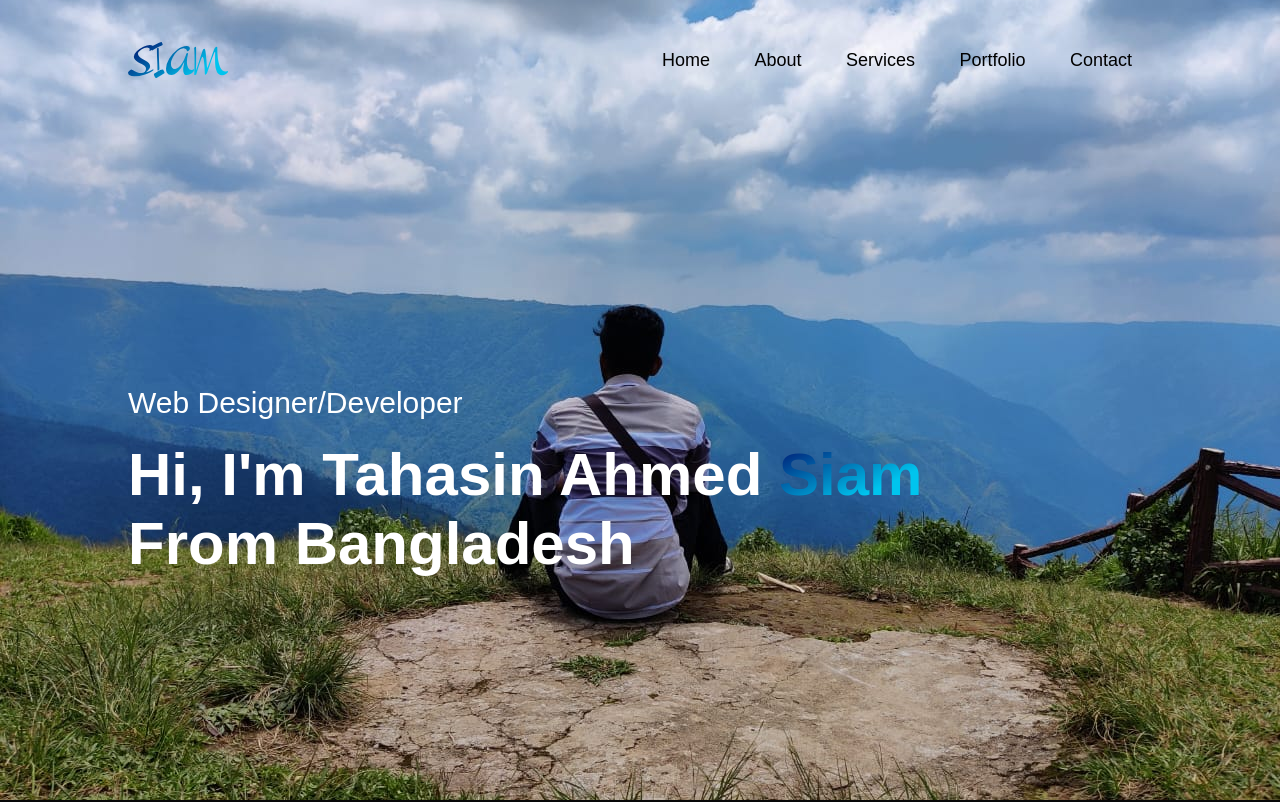
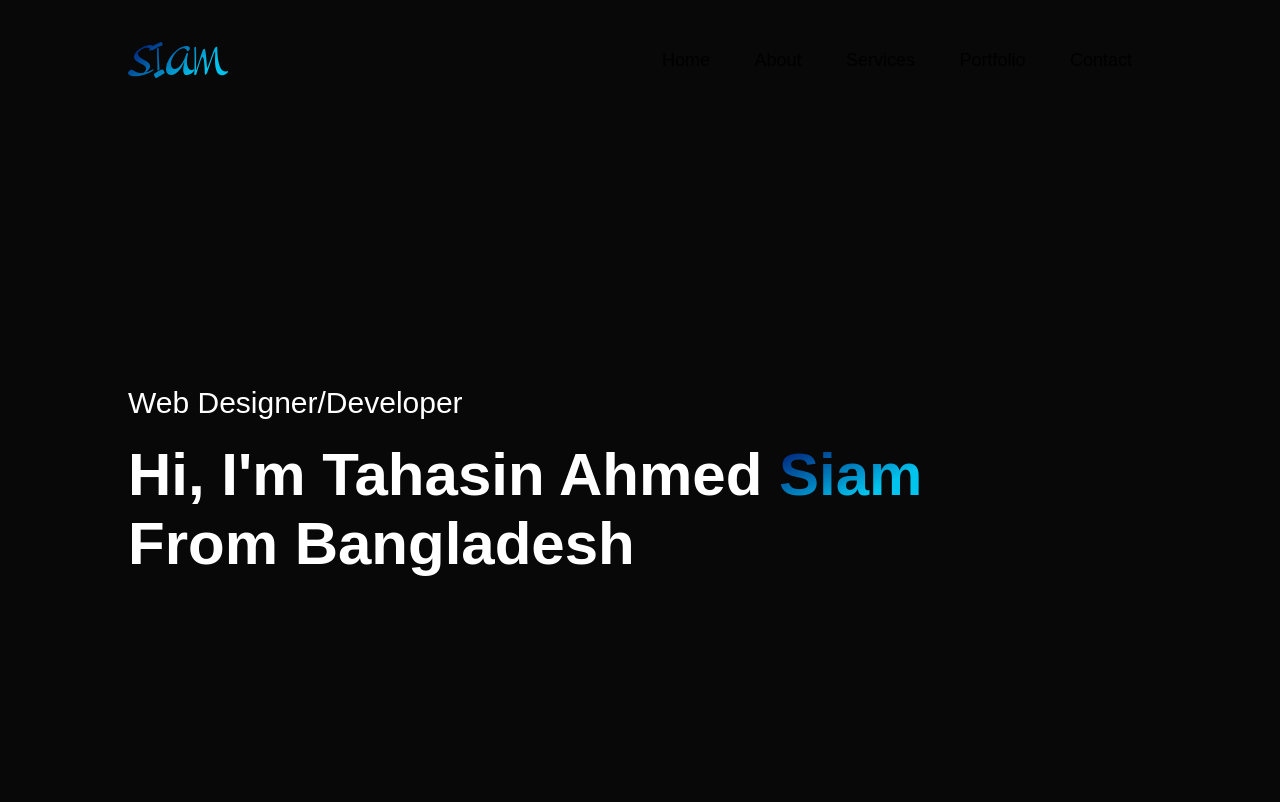
Before and after one commit to Tahasin20/Portfolio, a plain HTML site: page index.html in a window 1280 px wide. Shown: the top 802 px of the page. Drawn offline with Linux system fonts and the light colour scheme.

Commit message:
Update style.css

```diff
--- a/style.css
+++ b/style.css
@@ -11,7 +11,7 @@ body{
 #header{
     width: 100%;
     height: 100vh;
-    background-image: url(background.png);
+    /*background-image: url(background.png);*/
     background-size: cover;
     background-position: center;
 }
```
